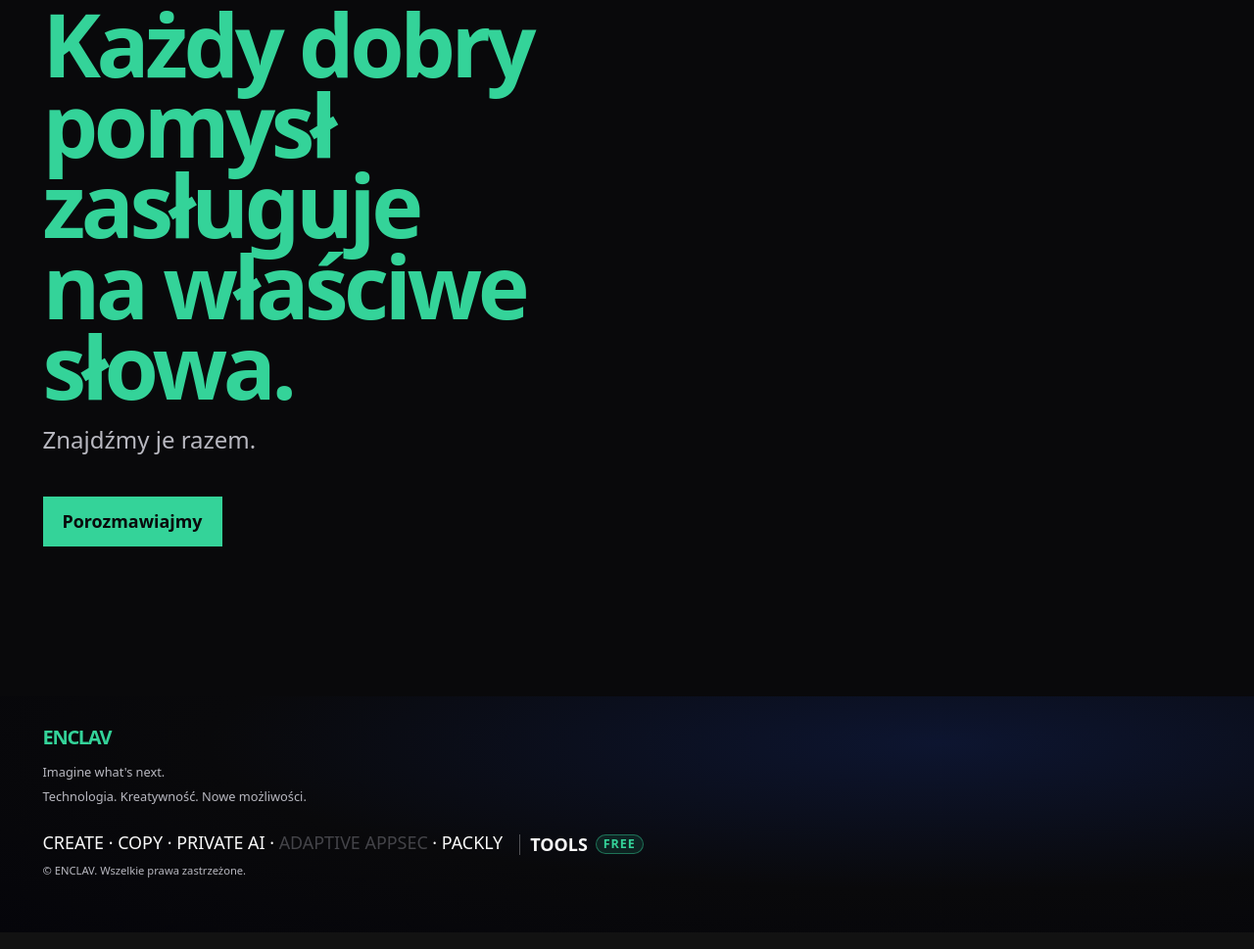
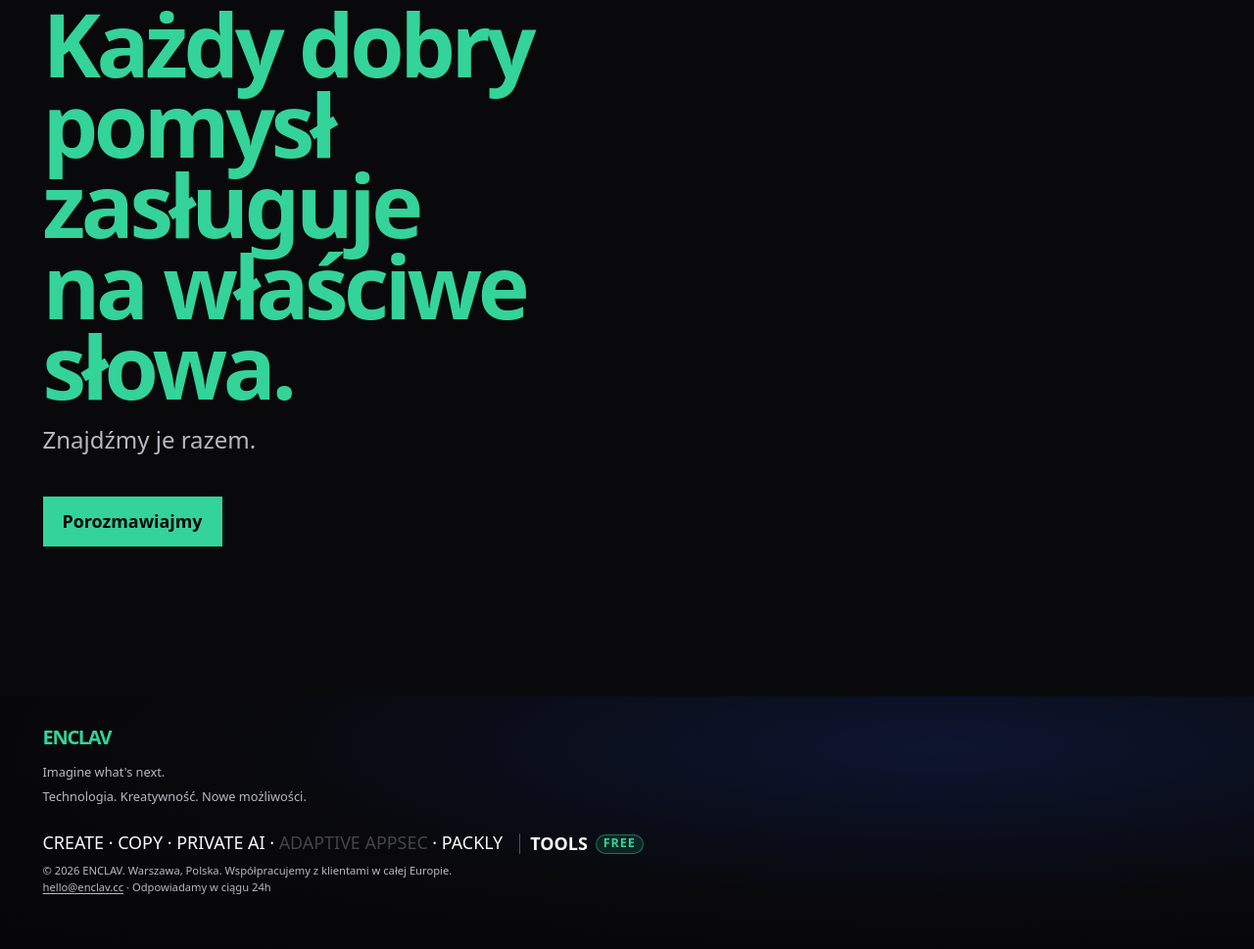
Before and after one commit to marcinb-code/enclav, a plain HTML site: page pl/copy/index.html in a window 1280 px wide. Shown: the part 2663-3632 px from the top of the page at 98% size. Drawn offline with Linux system fonts and the light colour scheme.

Commit message:
Deploy 2026-11-22 20:12 [enclav-pipeline]

```diff
--- a/css/enclav.css
+++ b/css/enclav.css
@@ -246,6 +246,8 @@ p { max-width: 68ch; text-wrap: pretty; }
   align-items: center;
   gap: .65rem;
   margin-left: .75rem;
+  position: relative;
+  top: -.04em;
   white-space: nowrap;
   vertical-align: middle;
 }
--- a/pl/copy/index.html
+++ b/pl/copy/index.html
@@ -124,7 +124,7 @@
     <p class="site-footer__tagline">Imagine what's next.</p>
     <p class="site-footer__tagline">Technologia. Kreatywność. Nowe możliwości.</p>
     <p class="site-footer__ventures"><a href="/pl/create">CREATE</a> · <a href="/pl/copy">COPY</a> · <a href="/pl/private-ai">PRIVATE AI</a> · <span class="footer-soon">ADAPTIVE APPSEC</span> · <a href="/pl/packly">PACKLY</a> <span class="site-footer__tools-group"><span class="site-nav__sep" aria-hidden="true"></span><a class="site-nav__tools" href="/pl/heic-to-jpg/"><span class="site-nav__tools-label">TOOLS</span><span class="badge-free">FREE</span></a></span></p>
-    <p class="site-footer__legal">© ENCLAV. Wszelkie prawa zastrzeżone.</p>
+    <p class="site-footer__legal">© 2026 ENCLAV. Warszawa, Polska. Współpracujemy z klientami w całej Europie. <a href="mailto:hello@enclav.cc">hello@enclav.cc</a> · Odpowiadamy w ciągu 24h</p>
   </footer>
   <script src="/js/canvas-bg.js"></script>
 </body>
```
Also changed, not shown: en/copy/index.html (+1 -1 lines), en/create/index.html (+1 -1 lines), pl/create/index.html (+1 -1 lines).
